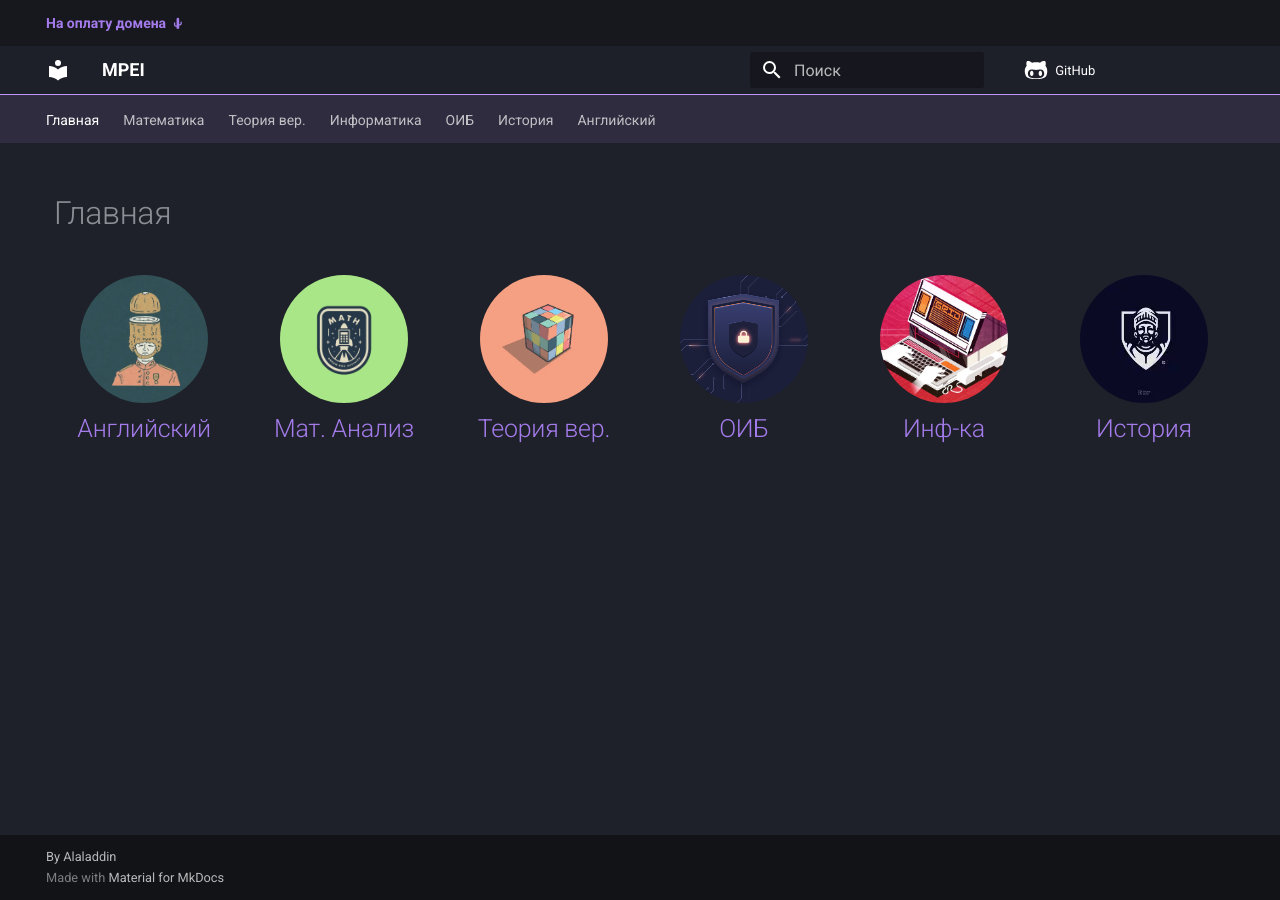
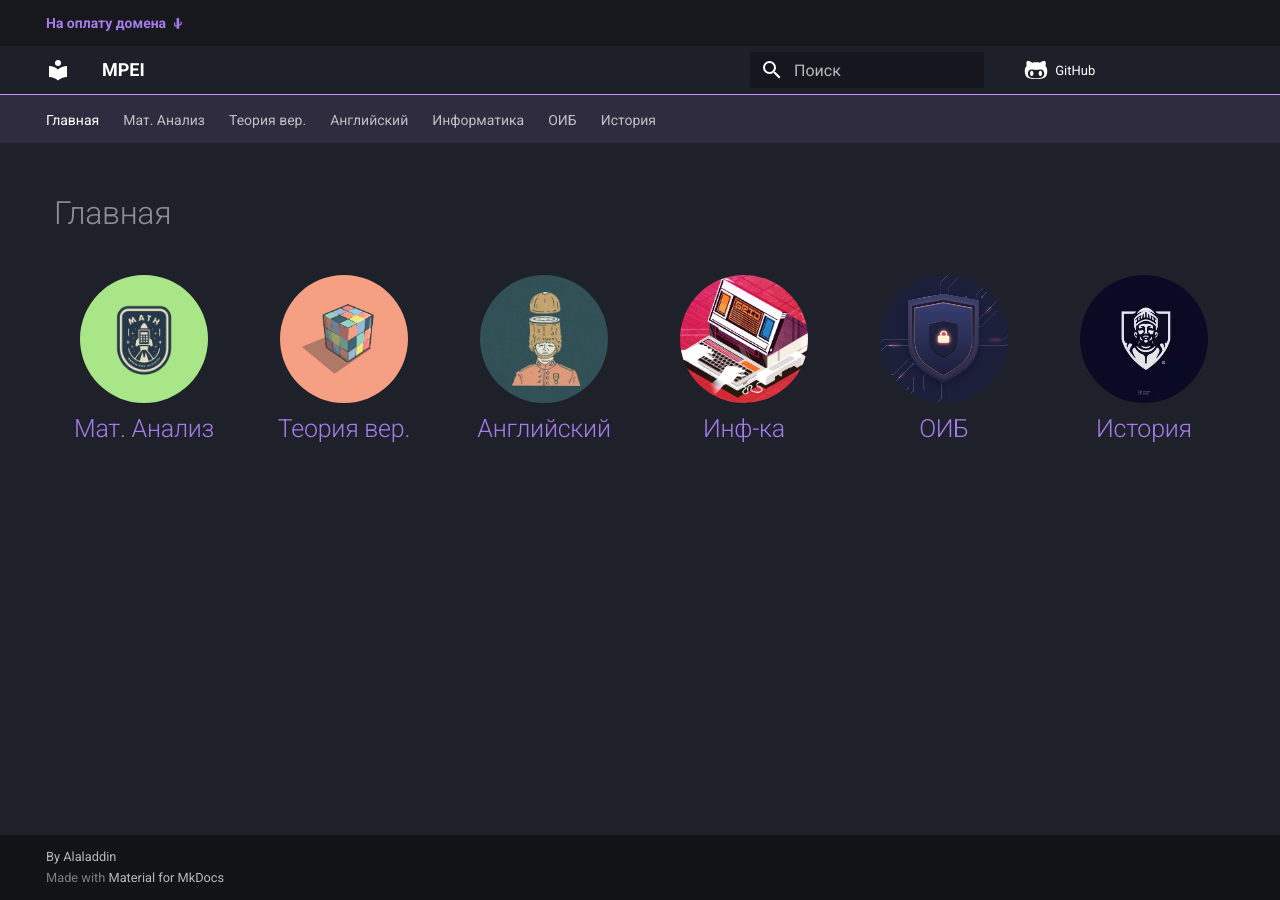
Before and after one commit to Alaladdin/MPEI, an MkDocs documentation site: the page built from docs/index.md, in a window 1280 px wide. Built offline with MkDocs 1.6.1 and Material for MkDocs 9.7.7, drawn with Linux system fonts in a browser that asks for light colours; comment, search, counter and statistics services are not loaded; some of the changed lines change nothing that is shown.

Commit message:
Фиксы главной страницы
- Изменен порядок предметов
- "Математика" переименована в "мат. анализ"

```diff
--- a/docs/index.md
+++ b/docs/index.md
@@ -3,10 +3,6 @@ template: home.html
 hide:
     - toc
 links:
-    english:
-        title: Английский
-        icon: assets/img/english.webp
-        url: /english/
     math:
         title: Мат. Анализ
         icon: assets/img/math__orig.webp
@@ -15,14 +11,18 @@ links:
         title: Теория вер.
         icon: assets/img/probability.webp
         url: /probability/
+    english:
+        title: Английский
+        icon: assets/img/english.webp
+        url: /english/
+    inf:
+        title: Инф-ка
+        icon: assets/img/informatics.webp
+        url: /inf/
     oib:
         title: ОИБ
         icon: assets/img/oib.webp
         url: /oib/
-    inf:
-        title: Инф-ка
-        icon: assets/img/informatics.webp
-        url: /inf/
     history:
         title: История
         icon: assets/img/history.webp
```
Also changed, not shown: docs/.pages, docs/math/.pages.
